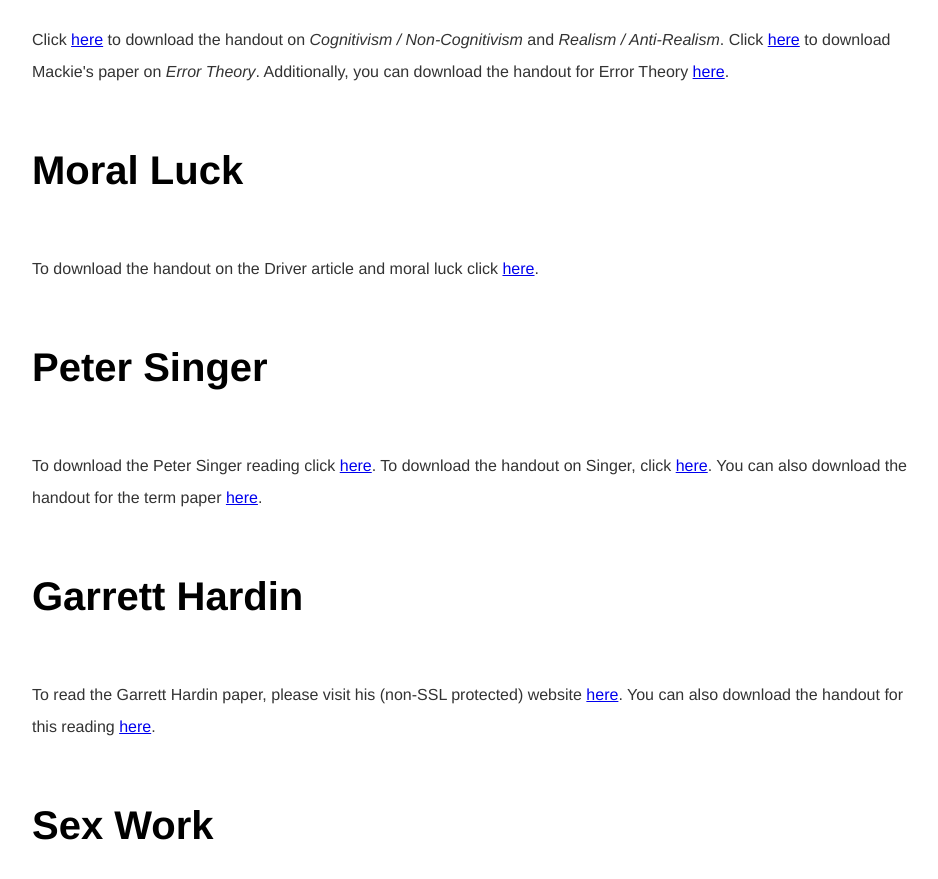
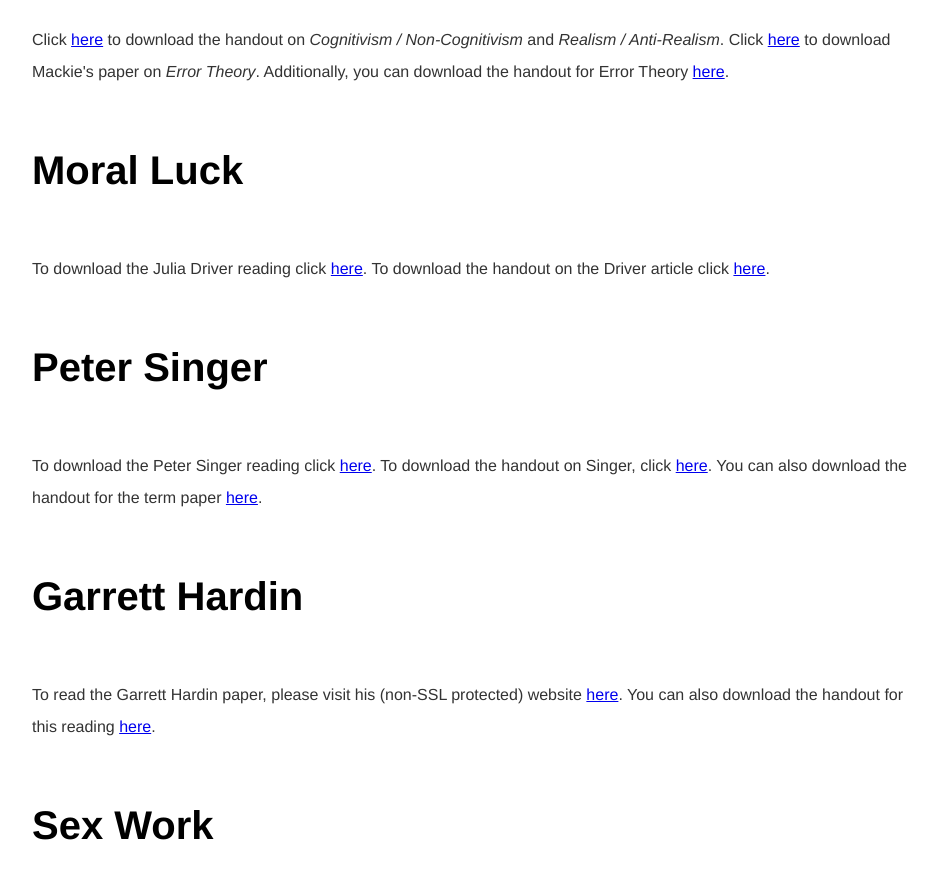
Before and after one commit to kevinjpatton/kevinjpatton.github.io, a Jekyll site: the page built from teaching/phil_2030/index.html, in a window 1280 px wide and 900 px high, scrolled down 1960 px. Shown: the top 879 px of the window, without its empty margins (160-1098 px from the left). Built offline with Jekyll 4.4.1, drawn with Linux system fonts in a browser that asks for light colours; Markdown is read by kramdown in place of the engine named in the settings.

Commit message:
Update index.html

```diff
--- a/teaching/phil_2030/index.html
+++ b/teaching/phil_2030/index.html
@@ -24,7 +24,7 @@
 <h1>Error Theory</h1>
 <p>Click <a href="/teaching/phil_3050/HandoutCogReal.pdf" target="_blank">here</a> to download the handout on <i>Cognitivism / Non-Cognitivism</i> and <i>Realism / Anti-Realism</i>.  Click <a href="/teaching/phil1020/Mackie.pdf" target="_blank">here</a> to download Mackie's paper on <i>Error Theory</i>.  Additionally, you can download the handout for Error Theory <a href="/teaching/phil_2030/Handout_ErrorTheory.pdf" target="_blank">here</a>.</p>
 <h1>Moral Luck</h1>
-<p>To download the handout on the Driver article and moral luck click <a href="/teaching/phil_2030/Handout_Driver.pdf" target="_blank">here</a>.</p>
+<p>To download the Julia Driver reading click <a href="/teaching/phil_2030/Driver_Luck.pdf" target="_blank">here</a>.  To download the handout on the Driver article click <a href="/teaching/phil_2030/Handout_Driver.pdf" target="_blank">here</a>.</p>
 <h1>Peter Singer</h1>
 <p>To download the Peter Singer reading click <a href="/teaching/phil1020/Singer_1972Famine.pdf" target="_blank">here</a>.  To download the handout on Singer, click <a href="/teaching/phil1020/Handout_PeterSinger.pdf" target="_blank">here</a>.  You can also download the handout for the term paper <a href="/teaching/phil_2030/HandoutFinalPaper.pdf" target="_blank">here</a>.</p>
 <h1>Garrett Hardin</h1>
```
